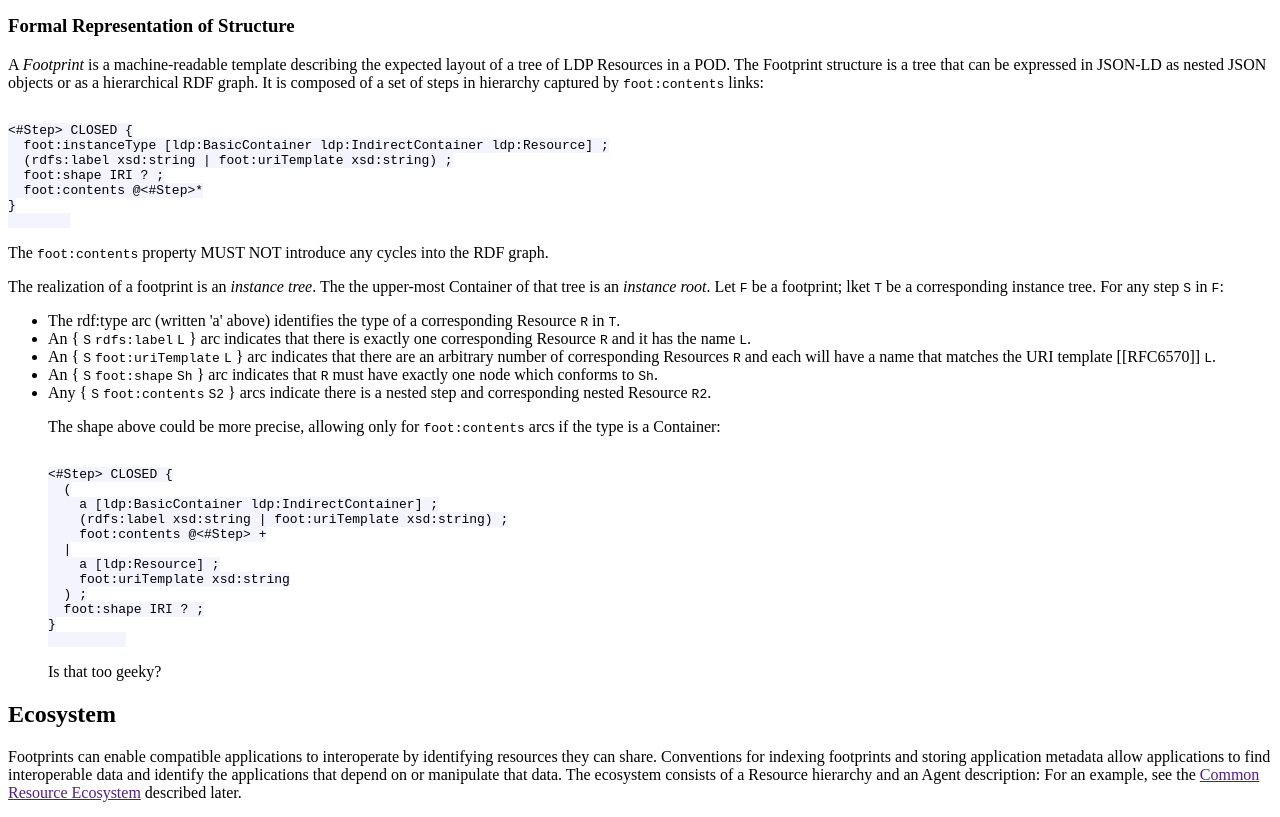
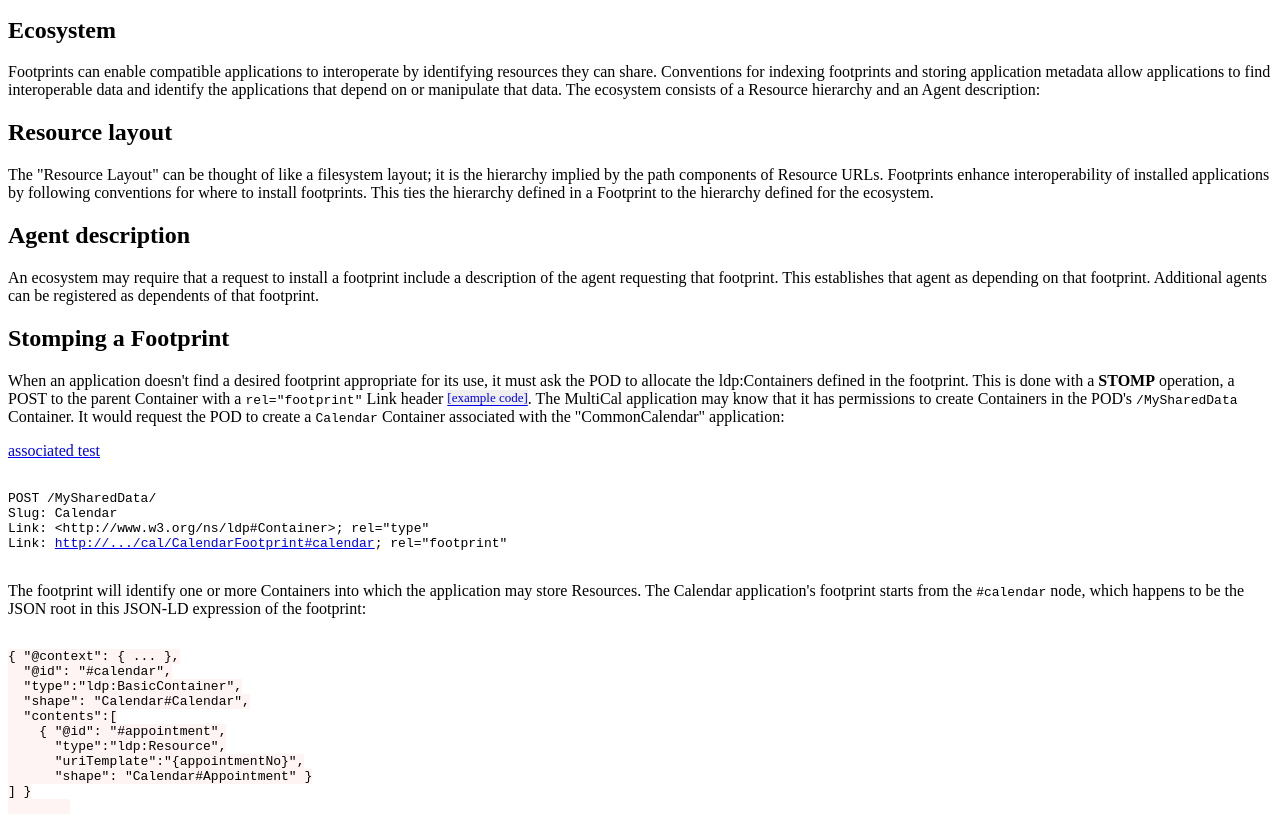
Before and after one commit to shapetrees/test-suite, a website: page primer.html in a window 1280 px wide. Shown: the part 1180-1997 px from the top of the page. Drawn offline with nearby package versions, Linux system fonts and the light colour scheme; a script that the page names is missing.

Commit message:
~ trim out ecosystem

```diff
--- a/primer.html
+++ b/primer.html
@@ -27,7 +27,7 @@
     <link rel="stylesheet" href="http://cdnjs.cloudflare.com/ajax/libs/highlight.js/8.4/styles/default.min.css"/>
     <link rel="stylesheet" href="local.css"/>
     <style>
-.cross::before { content: "(see spec)"; font-size: small; vertical-align: top; background-color: buttonface; display: none; }
+.cross::before { content: "(see spec)"; font-size: small; vertical-align: top; background-color: buttonface; }
 
 /* draw tree per https://two-wrongs.com/draw-a-tree-structure-with-only-css */
 .clt, .clt ul, .clt li {
@@ -200,60 +200,6 @@
 ] }
         </code></pre>
       </div -->
-    <section id="structure">
-      <h3>Formal Representation of Structure <a class="cross" href="primer#structure"></a></h3>
-      <p>
-        A <dfn>Footprint</dfn> is a machine-readable template describing the expected layout of a tree of LDP Resources in a POD.
-        The Footprint structure is a tree that can be expressed in JSON-LD as nested JSON objects or as a hierarchical RDF graph.
-        It is composed of a set of steps in hierarchy captured by <code>foot:contents</code> links:
-      </p>
-      <div>
-        <pre><code class="shexc">
-&lt;#Step&gt; CLOSED {
-  foot:instanceType [ldp:BasicContainer ldp:IndirectContainer ldp:Resource] ;
-  (rdfs:label xsd:string | foot:uriTemplate xsd:string) ;
-  foot:shape IRI ? ;
-  foot:contents @&lt;#Step&gt;*
-}
-        </code></pre>
-      </div>
-      <p>
-        The <code>foot:contents</code> property MUST NOT introduce any cycles into the RDF graph.
-      </p>
-      <p>
-        The realization of a <a>footprint</a> is an <dfn>instance tree</dfn>.
-        The the upper-most Container of that tree is an <dfn>instance root</dfn>.
-        Let <code>F</code> be a <a>footprint</a>; lket <code>T</code> be a corresponding <a>instance tree</a><!-- ; let <code>R</code> be its <a>instance root</a> -->.
-        For any step <code>S</code> in <code>F</code>:
-      </p>
-      <ul>
-        <li>The rdf:type arc (written 'a' above) identifies the type of a corresponding Resource <code>R</code> in <code>T</code>.</li>
-        <li>An { <code>S</code> <code>rdfs:label</code> <code>L</code> } arc indicates that there is exactly one corresponding Resource <code>R</code> and it has the name <code>L</code>.</li>
-        <li>An { <code>S</code> <code>foot:uriTemplate</code> <code>L</code> } arc indicates that there are an arbitrary number of corresponding Resources <code>R</code> and each will have a name that matches the URI template [[RFC6570]] <code>L</code>.</li>
-        <li>An { <code>S</code> <code>foot:shape</code> <code>Sh</code> } arc indicates that <code>R</code> must have exactly one node which conforms to <code>Sh</code>.</li>
-        <li>Any { <code>S</code> <code>foot:contents</code> <code>S2</code> } arcs indicate there is a nested step and corresponding nested Resource <code>R2</code>.
-        <div class="issue">
-          <p>
-            The shape above could be more precise, allowing only for <code>foot:contents</code> arcs if the type is a Container:
-          </p>
-          <pre><code class="shexc">
-&lt;#Step&gt; CLOSED {
-  (
-    a [ldp:BasicContainer ldp:IndirectContainer] ;
-    (rdfs:label xsd:string | foot:uriTemplate xsd:string) ;
-    foot:contents @&lt;#Step&gt; +
-  |
-    a [ldp:Resource] ;
-    foot:uriTemplate xsd:string
-  ) ;
-  foot:shape IRI ? ;
-}
-          </code></pre>
-          <p>Is that too geeky?</p>
-        </div>
-        </li>
-      </ul>
-    </section>
     </section>
 
     <section id="ecosystem">
@@ -262,7 +208,7 @@
         Footprints can enable compatible applications to interoperate by identifying resources they can share.
         Conventions for indexing footprints and storing application metadata allow applications to find interoperable data and identify the applications that depend on or manipulate that data.
         The ecosystem consists of a Resource hierarchy and an Agent description:
-        For an example, see the <a href="">Common Resource Ecosystem</a> described later.
+        <!-- For an example, see the <a href="">Common Resource Ecosystem</a> described later. -->
       </p>
       <section id="layout">
         <h2>Resource layout</h2>
@@ -287,13 +233,13 @@
       <p>
         When an application doesn&apos;t find a desired footprint appropriate for its use, it must ask the POD to allocate the ldp:Containers defined in the footprint.
         This is done with a <b>STOMP</b> operation, a POST to the parent Container with a <code>rel="footprint"</code> Link header <a class="excode" href="https://github.com/janeirodigital/footprint-tests/blob/master/test/test-harness.js#L63-L69"></a>.
-        The MultiCal application may know that it has permissions to create Containers in the POD&apos;s <code>/Shared</code> Container.
+        The MultiCal application may know that it has permissions to create Containers in the POD&apos;s <code>/MySharedData</code> Container.
         It would request the POD to create a <code>Calendar</code> Container associated with the "CommonCalendar" application:
       </p>
       <div class="example">
         <p><a href="https://github.com/janeirodigital/footprint-tests/blob/master/test/cal.test.js#L47-L48">associated test</a></p>
         <pre class="http nohighlight"><code>
-POST /Shared/
+POST /MySharedData/
 Slug: Calendar
 Link: &lt;http://www.w3.org/ns/ldp#Container&gt;; rel="type"
 Link: <a href="https://github.com/janeirodigital/footprint-tests/blob/master/solidApps/staticRoot/cal/CalendarFootprint.jsonld">http://.../cal/CalendarFootprint#calendar</a>; rel="footprint"
@@ -352,11 +298,11 @@ Link: <a href="https://github.com/janeirodigital/footprint-tests/blob/master/sol
   ] }
           </code></pre>
           </li>
-          <li>optionally index the footprint. This depends on the ecosystem; see the <a href="#crh-index-footprint">indexing a footprint in CRE</a> for a concrete example.</li>
-          <li>optionall register the application. This depends on the ecosystem; see the <a href="#crh-index-footprint">registering an agent in CRE</a> for a concrete example.</li>
+          <li>optionally index the footprint. This depends on the ecosystem; <!-- see the <a href="#crh-index-footprint">indexing a footprint in CRE</a> for a concrete example -->.</li>
+          <!-- <li>optionall register the application. This depends on the ecosystem; see the <a href="#crh-index-footprint">registering an agent in CRE</a> for a concrete example.</li> -->
         </ul>
         <p class="issue">
-          It&apos;s likely that we want to let the client decide when to re-use an existing footprint (i.e. reuse <a href="#discovery">discovery</a>), but it&apos;s possible to have the POD reuse an existing footprint <a class="excode" href="https://github.com/janeirodigital/footprint-tests/blob/master/ldpServer.js#L50-L60"></a> and retrun a 304 (no body allowed on a 304).
+          It&apos;s likely that we want to let the client decide when to re-use an existing footprint<!-- (i.e. reuse <a href="#discovery">discovery</a>)-->, but it&apos;s possible to have the POD reuse an existing footprint <a class="excode" href="https://github.com/janeirodigital/footprint-tests/blob/master/ldpServer.js#L50-L60"></a> and retrun a 304 (no body allowed on a 304).
         </p>
       </section>
 
@@ -368,7 +314,7 @@ Link: <a href="https://github.com/janeirodigital/footprint-tests/blob/master/sol
         <div class="example">
           <p><a href="https://github.com/janeirodigital/footprint-tests/blob/master/test/cal.test.js#L56-L57">associated test</a></p>
           <pre class="http nohighlight"><code>
-POST /Shared/
+POST /MySharedData/
 Slug: Google
 Link: &lt;http://www.w3.org/ns/ldp#Container&gt;; rel="type"
 Link: <a href="https://github.com/janeirodigital/footprint-tests/blob/master/solidApps/staticRoot/cal/GoogleFootprint.jsonld">http://.../cal/GoogleFootprint#top</a>; rel="footprint"
@@ -435,7 +381,7 @@ Link: <a href="https://github.com/janeirodigital/footprint-tests/blob/master/sol
       </code></pre>
     </section>
 
-    <section id="crh">
+    <!-- section id="crh">
       <h2>Common Resource Ecosystem</h2>
       <p>
         The <abbr title="Common Resource Ecosystem">CRE</abbr> includes a resource hierarchy and a convention for agent description.
@@ -496,7 +442,7 @@ Link: <a href="https://github.com/janeirodigital/footprint-tests/blob/master/sol
           The concrete binding for STOMPing a footprint in CRE is:
         </p>
         <ul>
-          <li id="crh-index-footprint"><b>indexing a footprint in CRE</b> Add a <code>foot:footprintRoot</code> association in the parent Container (typically, <code>/Shared/</code>):
+          <li id="crh-index-footprint"><b>indexing a footprint in CRE</b> Add a <code>foot:footprintRoot</code> association in the parent Container (typically, <code>/MySharedData/</code>):
           <pre>{<code class="turtle nohighlight">&lt;Calendar/&gt; foot:footprintRoot &lt;.../CalendarFootprint#calendar&gt; .</code>}</pre>
           </li>
           <li id="crh-register-agent"><b>registering an agent in CRE</b> Create and populate an Application Container underneath <code>/Apps/</code>. An application which has installed Footprints in multiple Containers will have multiple instantiations:
@@ -506,13 +452,13 @@ Link: <a href="https://github.com/janeirodigital/footprint-tests/blob/master/sol
 
 _:b1 foot:app &lt;//store.example/MultiCalApp&gt;;
     foot:footprintRoot &lt;//localhost:35005/cal/CalendarFootprint#calendar&gt;;
-    foot:footprintInstancePath "www/Shared/Calendar";
+    foot:footprintInstancePath "www/MySharedData/Calendar";
     foot:instantiationDateTime "2020-01-16T10:16:26.887Z"^^xsd:dateTime.
 
 # a second installation of MultiCal
 _:b3 foot:app &lt;//store.example/MultiCalApp&gt;;
     foot:footprintRoot &lt;//localhost:35005/cal/GoogleFootprint#top&gt;;
-    foot:footprintInstancePath "www/Shared/Google";
+    foot:footprintInstancePath "www/MySharedData/Google";
     foot:instantiationDateTime "2020-01-16T10:16:26.911Z"^^xsd:dateTime.
           </code></pre>
           </li>
@@ -526,21 +472,20 @@ _:b3 foot:app &lt;//store.example/MultiCalApp&gt;;
       <section id="discovery">
         <h3>Discovery</h3>
         <p>
-          When an application needs to work with a particular Footprint, it can GET the <code>/Shared/</code> Container and search for child Containers with a <code>foot:footprintRoot</code> of the desired Container.
+          When an application needs to work with a particular Footprint, it can GET the <code>/MySharedData/</code> Container and search for child Containers with a <code>foot:footprintRoot</code> of the desired Container.
           Many applications will need only one Footprint but some will work with two ore more Footprints.
           For instance, MultiCal requires a common calendar footprint and a google calendar footprint <a class="excode" href="https://github.com/janeirodigital/footprint-tests/blob/master/test/cal.test.js#L40-L57"></a>.
           <span class="issue">Permissions will be subject to the outcome of <a href="https://github.com/solid/specification/issues/116">#116</a>.</span>
         </p>
         <p>
-          GET <code>/Shared/</code> will return a triples identifying the shared Containers with that footprint:
+          GET <code>/MySharedData/</code> will return a triples identifying the shared Containers with that footprint:
         </p>
         <pre>{<code class="turtle nohighlight">&lt;Calendar/&gt; foot:footprintRoot &lt;.../CalendarFootprint#calendar&gt; .</code>}</pre>
         <p>
           The application may then GET <code class="turtle nohighlight">&lt;Calendar/&gt;</code> to determine form e.g. the ACLs ore the metadata in the Container whether this is the instance of that footprint.
         </p>
       </section>
-    </section>
-
+    </section -->
 
     <script src="http://www.w3.org/2019/Talks/1209-swat4ls-egp/highlight.pack.js"></script>
     <script src="http://www.w3.org/2019/Talks/1209-swat4ls-egp/highlight-shexc.js"></script>
```
Also changed, not shown: spec.html (+7 -9 lines).
